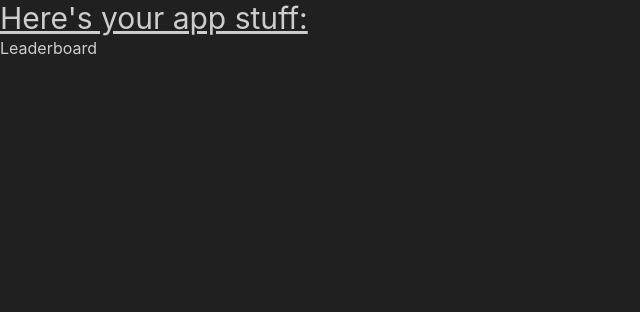
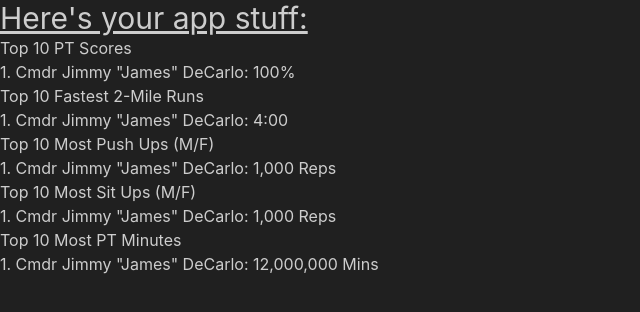
Before and after one commit to Brandon-Abundis/sdi-COM-capstone, a React (Vite) app in the folder client/: page /leaderboard in a window 1280 px wide. Shown: the top 312 px of the page, without its empty margins (0-640 px from the left). Built offline with nearby package versions, Linux system fonts and the light colour scheme.

Commit message:
Began Leaderboard Development

```diff
--- a/client/src/features/leaderboard/pages/Leaderboard.jsx
+++ b/client/src/features/leaderboard/pages/Leaderboard.jsx
@@ -1,3 +1,37 @@
 export default function Leaderboard() {
-  return <h1>Leaderboard</h1>;
+  return (
+    <>
+      <div id="PT Scores">
+        <h1>Top 10 PT Scores</h1>
+        <ol>
+          <li>1. Cmdr Jimmy "James" DeCarlo: 100%</li>
+        </ol>
+      </div>
+      <div id="Small LBs">
+        <div id="2 Mil">
+          <h1>Top 10 Fastest 2-Mile Runs</h1>
+          <ol>
+            <li>1. Cmdr Jimmy "James" DeCarlo: 4:00</li>
+          </ol>
+        </div>
+        <div id="Push-Ups">
+          <h1>Top 10 Most Push Ups (M/F)</h1>
+          <ol>
+            <li>1. Cmdr Jimmy "James" DeCarlo: 1,000 Reps</li>
+          </ol>
+        </div>
+        <div id="Sit Ups">
+          <h1>Top 10 Most Sit Ups (M/F)</h1>
+          <ol>
+            <li> 1. Cmdr Jimmy "James" DeCarlo: 1,000 Reps</li>
+          </ol>
+        </div>
+        <div id="Minutes"></div>
+        <h1> Top 10 Most PT Minutes</h1>
+        <ol>
+          <li>1. Cmdr Jimmy "James" DeCarlo: 12,000,000 Mins</li>
+        </ol>
+      </div>
+    </>
+  );
 }
```
